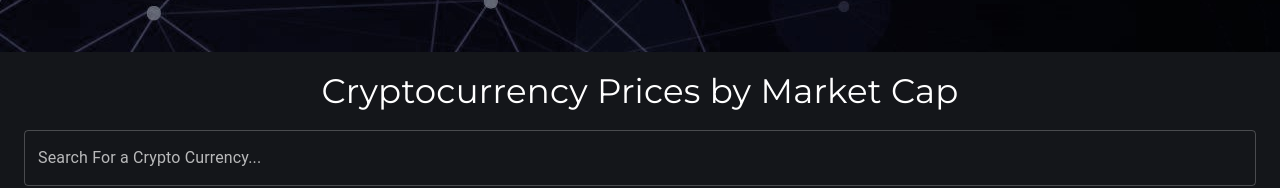
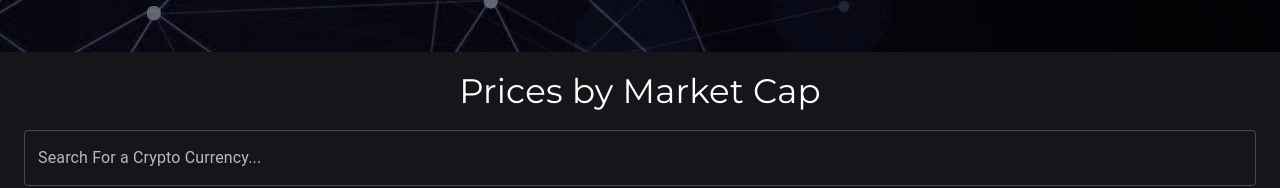
Before and after one commit to suryansh1605/cryptohunter, a React (Create React App) app: page / in a window 1280 px wide. Shown: the part 412-600 px from the top of the page. Built offline with nearby package versions, Linux system fonts and the light colour scheme; no server answers.

Commit message:
final commit

```diff
--- a/src/components/CoinsTable.js
+++ b/src/components/CoinsTable.js
@@ -52,16 +52,16 @@ export default function CoinsTable() {
         color: "gold",
       },
     },
-    heading:{
-      [Sizes.down("md")]: {
-        fontSize:'.8rem',
+    heading: {
+      [Sizes.down("sm")]: {
+        fontSize: '.8rem',
       },
     },
-    searchBox:{
+    searchBox: {
 
-        [Sizes.down("md")]: {
-          width: "90% !important",
-        },
+      [Sizes.down("md")]: {
+        width: "90% !important",
+      },
 
     }
   });
@@ -108,7 +108,7 @@ export default function CoinsTable() {
           style={{ margin: 18, fontFamily: "Montserrat" }}
           className={classes.heading}
         >
-          Cryptocurrency Prices by Market Cap
+          Prices by Market Cap
         </Typography>
         <TextField
           label="Search For a Crypto Currency..."
```
